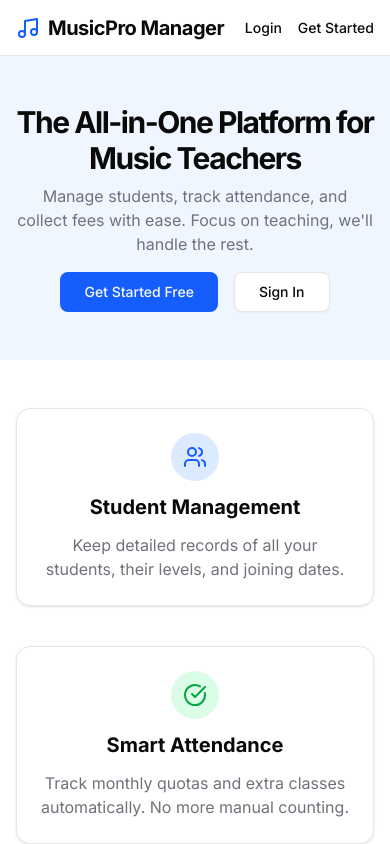
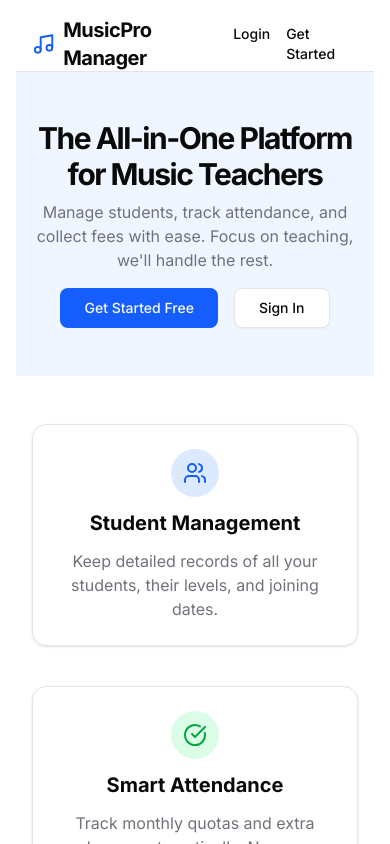
Before and after one commit to Shubh-Pandey99/music-teacher-app, a Next.js app: page / in a window 390 px wide. Shown: the top 844 px of the page. Built offline with nearby package versions, Linux system fonts and the light colour scheme.

Commit message:
UI: Fix layout padding, login spacing, and sidebar link consistency

```diff
--- a/src/app/login/page.tsx
+++ b/src/app/login/page.tsx
@@ -65,7 +65,7 @@ export default function LoginPage() {
                             <Input id="password" name="password" type="password" required />
                         </div>
                     </CardContent>
-                    <CardFooter className="flex flex-col gap-4">
+                    <CardFooter className="flex flex-col gap-4 pt-2">
                         <Button className="w-full" disabled={loading}>
                             {loading && <Loader2 className="mr-2 h-4 w-4 animate-spin" />}
                             Sign in
--- a/src/components/navigation-wrapper.tsx
+++ b/src/components/navigation-wrapper.tsx
@@ -17,7 +17,7 @@ export function NavigationWrapper({ children }: { children: React.ReactNode }) {
                 "flex flex-col w-full",
                 !isPublicPage && "pb-20 md:pb-0"
             )}>
-                <main className="flex-1 overflow-y-auto">
+                <main className="flex-1 overflow-y-auto p-4 md:p-6 lg:p-8">
                     {children}
                 </main>
             </div>
--- a/src/components/side-nav.tsx
+++ b/src/components/side-nav.tsx
@@ -43,7 +43,7 @@ export function SideNav() {
         <div className="hidden border-r bg-muted/40 md:block md:w-64 lg:w-72 h-screen sticky top-0">
             <div className="flex h-full max-h-screen flex-col gap-2">
                 <div className="flex h-14 items-center border-b px-4 lg:h-[60px] lg:px-6">
-                    <Link href="/" className="flex items-center gap-2 font-semibold">
+                    <Link href="/dashboard" className="flex items-center gap-2 font-semibold">
                         <Music className="h-6 w-6" />
                         <span className="">Music Teacher App</span>
                     </Link>
```
